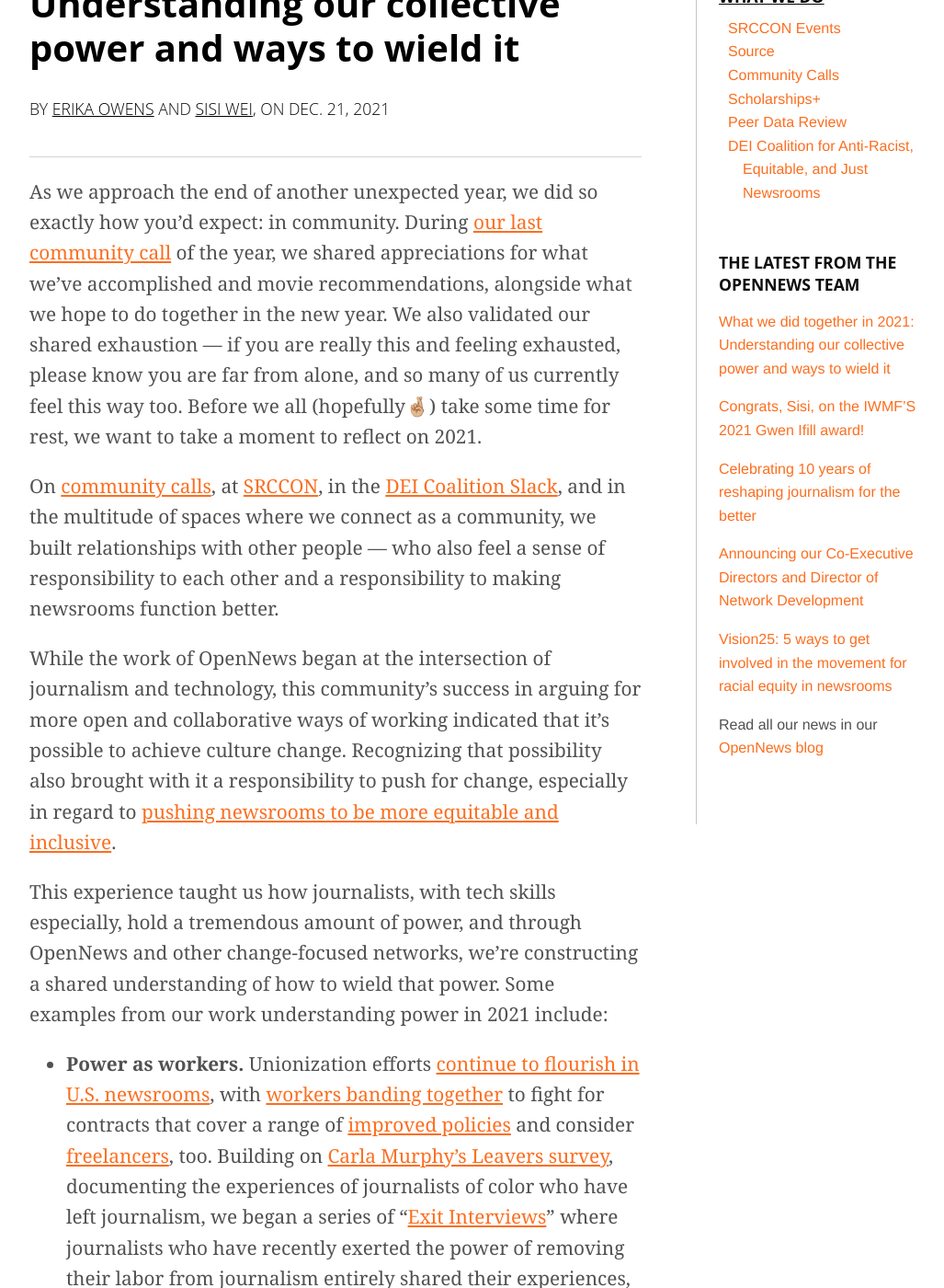
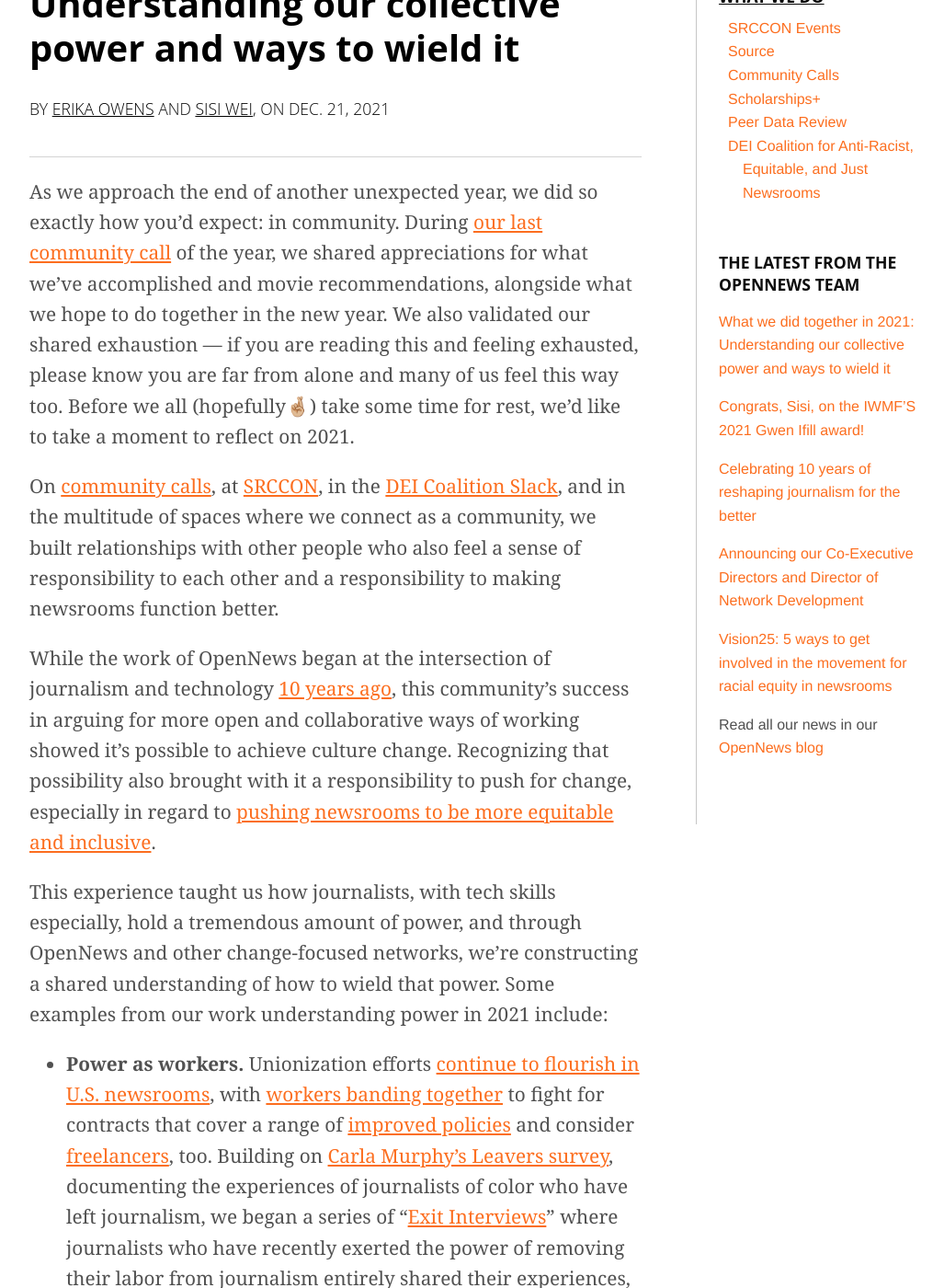
Before and after one commit to OpenNews/opennews-website, a Jekyll site: the page built from _posts/2021-12-21-year-end-power-2021.md, in a window 1280 px wide and 1400 px high, scrolled down 537 px. Shown: the whole window at 92% size, without its empty margins (118-1145 px from the left). Built offline with Jekyll 4.4.1, drawn with Linux system fonts in a browser that asks for light colours; nearby versions of some CDN libraries; some web fonts are replaced; comment, search, counter and statistics services are not loaded; some of the changed text lies outside the part shown.

Commit message:
final copy read

```diff
--- a/_posts/2021-12-21-year-end-power-2021.md
+++ b/_posts/2021-12-21-year-end-power-2021.md
@@ -1,27 +1,27 @@
 ---
 layout: blogpost_noimage
 title: What we did together in 2021&#58; Understanding our collective power and ways to wield it
-date: 2021-12-21 16:00-04:00
+date: 2021-12-21 11:00-04:00
 author: <a href="http://opennews.org/who/">Erika Owens</a> and <a href="http://opennews.org/who/">Sisi Wei</a>, on Dec. 21, 2021
 tags: OpenNews, SRCCON
 excerpt: Journalists, with tech skills especially, hold a tremendous amount of power, and through OpenNews and other change-focused networks, we’re constructing a shared understanding of how to wield that power.
 ---
 
-As we approach the end of another unexpected year, we did so exactly how you’d expect: in community. During [our last community call](https://etherpad.opennews.org/p/communitycall-Dec16) of the year, we shared appreciations for what we’ve accomplished and movie recommendations, alongside what we hope to do together in the new year. We also validated our shared exhaustion — if you are really this and feeling exhausted, please know you are far from alone, and so many of us currently feel this way too. Before we all (hopefully🤞🏼) take some time for rest, we want to take a moment to reflect on 2021.
+As we approach the end of another unexpected year, we did so exactly how you’d expect: in community. During [our last community call](https://etherpad.opennews.org/p/communitycall-Dec16) of the year, we shared appreciations for what we’ve accomplished and movie recommendations, alongside what we hope to do together in the new year. We also validated our shared exhaustion — if you are reading this and feeling exhausted, please know you are far from alone and many of us feel this way too. Before we all (hopefully🤞🏼) take some time for rest, we'd like to take a moment to reflect on 2021.
 
-On [community calls](https://opennews.org/what/community/calls), at [SRCCON](https://2021.srccon.org/), in the [DEI Coalition Slack](https://opennews.org/what/community/dei-coalition), and in the multitude of spaces where we connect as a community, we built relationships with other people — who also feel a sense of responsibility to each other and a responsibility to making newsrooms function better.
+On [community calls](https://opennews.org/what/community/calls), at [SRCCON](https://2021.srccon.org/), in the [DEI Coalition Slack](https://opennews.org/what/community/dei-coalition), and in the multitude of spaces where we connect as a community, we built relationships with other people who also feel a sense of responsibility to each other and a responsibility to making newsrooms function better.
 
-While the work of OpenNews began at the intersection of journalism and technology, this community’s success in arguing for more open and collaborative ways of working indicated that it’s possible to achieve culture change. Recognizing that possibility also brought with it a responsibility to push for change, especially in regard to [pushing newsrooms to be more equitable and inclusive](https://opennews.org/blog/news-nerd-survey-2017/).
+While the work of OpenNews began at the intersection of journalism and technology [10 years ago](https://opennews.org/blog/10-year-anniversary/), this community’s success in arguing for more open and collaborative ways of working showed it’s possible to achieve culture change. Recognizing that possibility also brought with it a responsibility to push for change, especially in regard to [pushing newsrooms to be more equitable and inclusive](https://opennews.org/blog/news-nerd-survey-2017/).
 
 This experience taught us how journalists, with tech skills especially, hold a tremendous amount of power, and through OpenNews and other change-focused networks, we’re constructing a shared understanding of how to wield that power. Some examples from our work understanding power in 2021 include:
 
 * **Power as workers.** Unionization efforts [continue to flourish in U.S. newsrooms](https://twitter.com/gaufre/status/1462807673771077635), with [workers banding together](https://source.opennews.org/articles/we-unionized-digital-seattle-times-you-can-too/) to fight for contracts that cover a range of [improved policies](https://twitter.com/wirecutterunion/status/1470760931646922752)  and consider [freelancers](https://www.wgaeast.org/thrillist-ratifies-second-union-contract-with-group-nine-media/), too. Building on [Carla Murphy’s Leavers survey](https://opennews.org/projects/2020-leavers-survey/), documenting the experiences of journalists of color who have left journalism, we began a series of “[Exit Interviews](https://source.opennews.org/articles/tags/exit-interviews/)” where journalists who have recently exerted the power of removing their labor from journalism entirely shared their experiences, as well as suggestions on what the industry needs to do differently to stop losing such talented journalists.
 
-* **Power in shaping narratives.** Journalists with tech skills are often the ones analyzing data or building those election results rigs. How we share data matters, and journalists are pushing one another [to rethink how we report elections results](https://source.opennews.org/articles/rethink-how-we-report-election-results/). They’re also documenting strategies on [how to produce nuanced reporting about mixed race people](https://source.opennews.org/articles/guidelines-reporting-multiracial-people/) rather than relying on oversimplified ideas of race.
+* **Power in shaping narratives.** Journalists with tech skills are often the ones analyzing data or building those election results rigs. How we share data matters and journalists are pushing one another [to rethink how we report elections results](https://source.opennews.org/articles/rethink-how-we-report-election-results/). They’re also documenting strategies on [how to produce nuanced reporting about mixed race people](https://source.opennews.org/articles/guidelines-reporting-multiracial-people/) rather than relying on oversimplified ideas of race.
 
-* **Power as leaders.** More and more tech folks are moving into broader newsroom leadership roles, or demonstrating leadership in the field overall. Columns like [Sincerely, Leaders of Color](https://source.opennews.org/articles/tags/sincerely-leaders-of-color/) help journalists share strategies with other leaders, to [help them understand](https://source.opennews.org/articles/sincerely-leaders-color-lessons-srccon2021/) the power they hold in creating a welcoming or a harmful work environment. Working with Jan Diehm at the Pudding, we also created a [Speaker Rider for Meaningfully Inclusive Events](https://opennews.org/projects/speaker-rider/), so that journalists can use their power as speakers to ensure more inclusive spaces for everyone. At OpenNews, we also announced our new [Co-Executive Director structure](https://opennews.org/blog/announcing-co-executive-directors-and-director-of-network-development/), as another model for what it means to have leaders who share decision-making power and who are deep collaborators.
+* **Power as leaders.** More and more tech folks are moving into broader newsroom leadership roles or demonstrating leadership in the field overall. Columns like [Sincerely, Leaders of Color](https://source.opennews.org/articles/tags/sincerely-leaders-of-color/) help journalists share strategies with other leaders, to [help them understand](https://source.opennews.org/articles/sincerely-leaders-color-lessons-srccon2021/) the power they hold in creating a welcoming or a harmful work environment. Working with Jan Diehm at the Pudding, we also created a [Speaker Rider for Meaningfully Inclusive Events](https://opennews.org/projects/speaker-rider/), so that journalists can use their power as speakers to ensure more inclusive spaces for everyone. At OpenNews, we also announced our new [Co-Executive Director structure](https://opennews.org/blog/announcing-co-executive-directors-and-director-of-network-development/), as another model for what it means to have leaders who share decision-making power and who are deep collaborators.
 
 
-Throughout 2021 we’ve also seen that community support is a critical component in every way we understand power. We’ve created those structures for support together with the [moderator model of the DEI Coalition Slack](https://source.opennews.org/articles/slack-moderator-structures-power-and-burnout/) and documentation for sharing data reporting processes [through story recipes](https://source.opennews.org/articles/tags/story-recipe/). You also blew us away with your response to our [fundraising campaign at SRCCON](https://opennews.org/blog/10-year-anniversary/) to help financially support this work, and continue to offer direct support to one another with [peer data review](https://opennews.org/what/community/datareview/) and replying to Slack and listserv queries every day (sometimes within minutes!).
+Throughout 2021 we’ve also seen that community support is a critical component in every way we understand power. We’ve created those structures for support together with the [moderator model of the DEI Coalition Slack](https://source.opennews.org/articles/slack-moderator-structures-power-and-burnout/) and documentation for sharing data reporting processes [through story recipes](https://source.opennews.org/articles/tags/story-recipe/). You also blew us away with your response to our [fundraising campaign at SRCCON](https://opennews.networkforgood.com/projects/135564-opennews-10-year-celebration) to help financially support this work, and continue to offer direct support to one another with [peer data review](https://opennews.org/what/community/datareview/) and replying to Slack and listserv queries every day (sometimes within minutes!).
 
 During our community call, there was a conversation about time — what does it even mean these days? And while we did not come up with an answer (remember, tired!), we do still appreciate even an arbitrary shift in the calendar as an opportunity to reflect and especially to share our gratitude for being in this work together. Thank you for [sustaining OpenNews](https://opennews.org/donate) and for sustaining each other in 2021. *If* you’re thinking about making financial contributions at the end of the year, [we invite you to become a sustainer](opennews.org/donate) and help support our work to change journalism’s culture, and help all journalists understand and wield their power. In the new year, we can’t wait to tell you more about some ideas we have for how we can continue our pursuit to use our power together in the service of justice.
```
